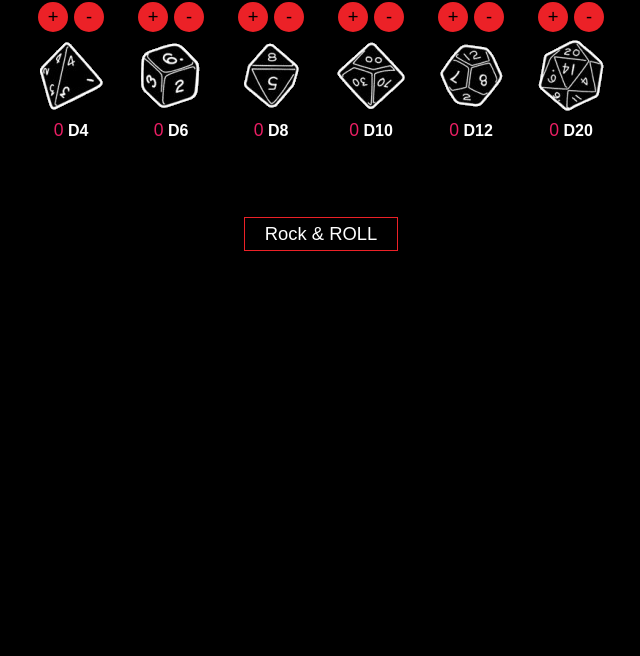
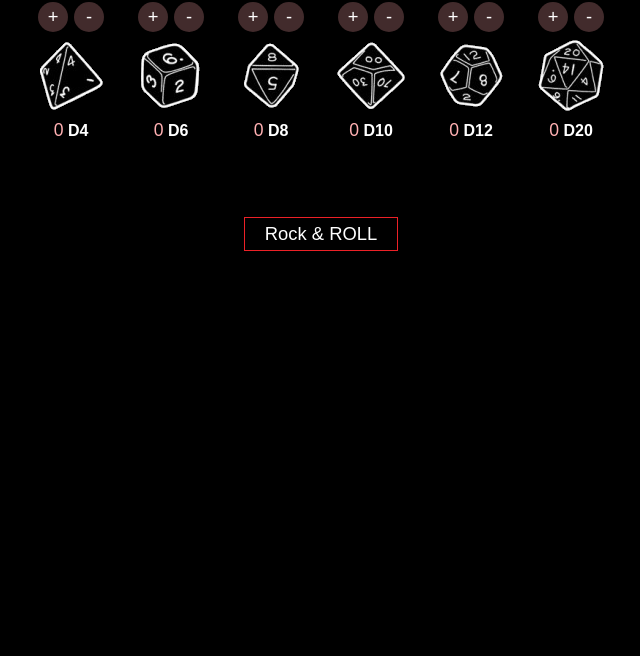
Before and after one commit to bukvamikk/dnd-dice-roller, a plain HTML site: page index.html in a window 1280 px wide. Shown: the part 144-800 px from the top of the page, without its empty margins (319-959 px from the left). Drawn offline with nearby package versions, Linux system fonts and the light colour scheme.

Commit message:
phase 1 ready

```diff
--- a/style.css
+++ b/style.css
@@ -20,11 +20,11 @@ body {
 }
 
 .increase-decrease button {
-  background-color: #ec2127;
+  background-color: #422b2c;
   border-radius: 50%;
   width: 30px;
   height: 30px;
-  color: #000;
+  color: #fff;
   margin: 3px;
   outline: none;
   border: none;
@@ -39,7 +39,7 @@ body {
 .counter {
   display: inline;
   font-size: 110%;
-  color: #e91e63;
+  color: #ffb0b2;
 }
 
 .rolls {
```
